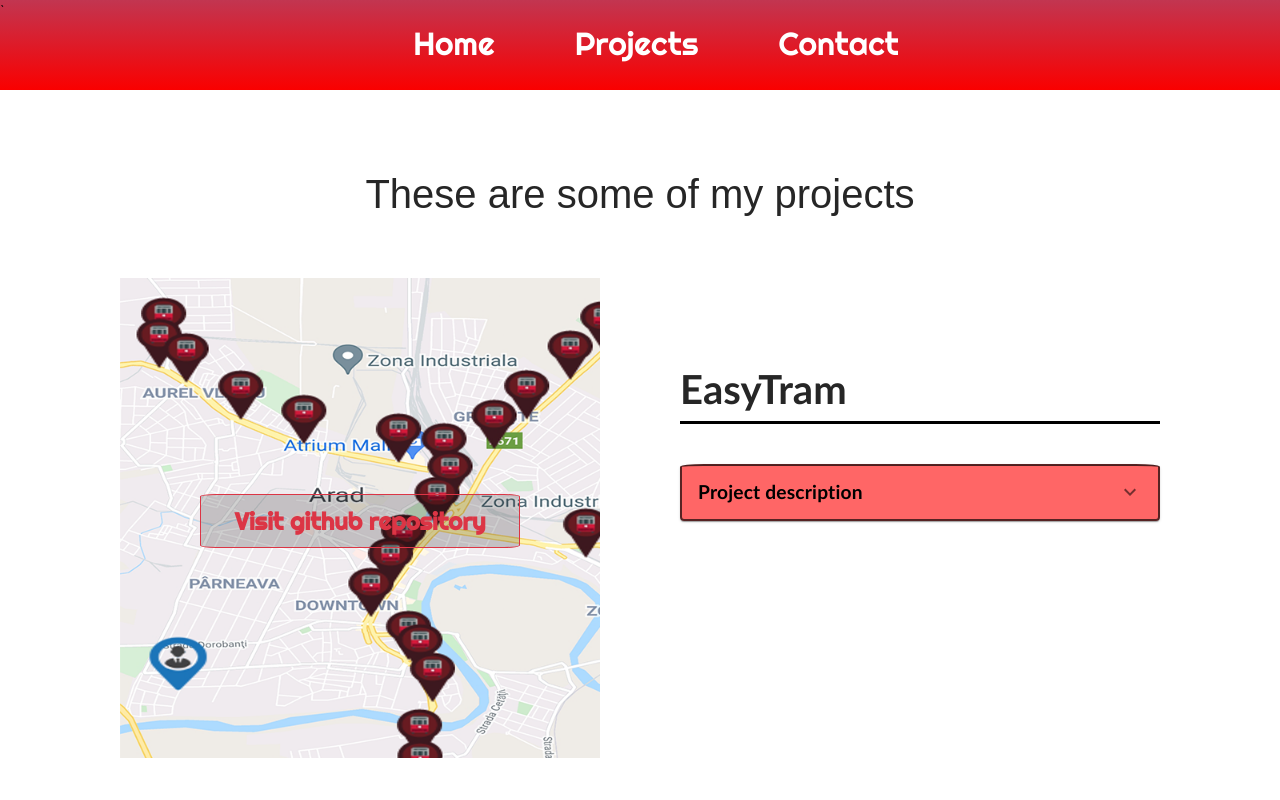
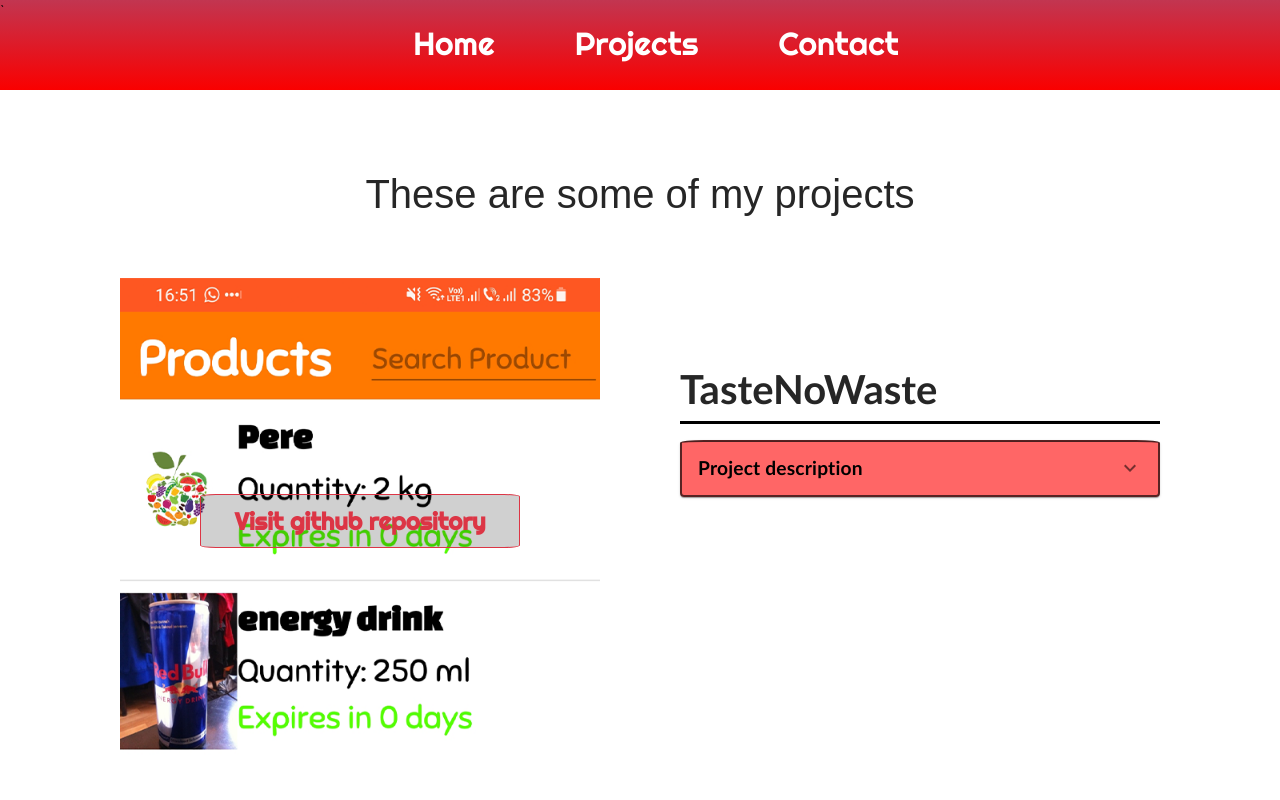
Before and after one commit to radufx/radumihaisirbu, a React (Create React App) app: page /projects in a window 1280 px wide. Shown: the top 800 px of the page. Built offline with nearby package versions, Linux system fonts and the light colour scheme; a web font is replaced by a local one.

Commit message:
Added TasteNoWaste project in projectList.

```diff
--- a/src/Components/ProjectList/projectElement.css
+++ b/src/Components/ProjectList/projectElement.css
@@ -82,6 +82,7 @@
 .projectTitle{
     font-size: 2.5rem;
     font-weight: bold;
+    margin-bottom: 2vh;
     font-family:'Trebuchet MS', 'Lucida Sans Unicode', 'Lucida Grande', 'Lucida Sans', Arial, sans-serif;
     border-bottom: 3px solid black;
 }
--- a/src/Components/ProjectList/projectList.js
+++ b/src/Components/ProjectList/projectList.js
@@ -1,6 +1,7 @@
 import React from "react";
 import ProjectElement from "./projectElement";
 
+import TasteNoWaste from "../../Images/TasteNoWaste.png";
 import EasyTram from "../../Images/EasyTram.png";
 import HealthNow from "../../Images/HealthNow.png";
 import ManageIT from "../../Images/ManageIT.png";
@@ -10,6 +11,11 @@ import radumihaisirbu from "../../Images/radumihaisirbu.png";
 import "./projectList.css";
 
 const projectDetailsList = [
+    {
+        imgSrc : TasteNoWaste,
+        desc: "TasteNoWaste is a native android application that allows users to scan barcodes and so manage all the purchased products. The project also provides a web interface with statistics for authorities in Timisoara.",
+        tech : "Technologies: Java, Firebase, React.js"
+    },
     {
         imgSrc : EasyTram,
         desc : "EasyTram is a native android application that displays information about the tram system in the city of Arad, Romania. It displays tram routes, locations of stations and schedule.",
@@ -42,39 +48,46 @@ function ProjectList (){
         <div className = "projectListDiv">
             <h1 className = "projectListTitle">These are some of my projects</h1>
             <ProjectElement
-                title="EasyTram"
-                link="https://github.com/radufx/EasyTram2"
+                title="TasteNoWaste"
+                link="https://github.com/radufx/TasteNoWaste"
                 image = {projectDetailsList[0].imgSrc}
                 description = {projectDetailsList[0].desc}
                 technologies = {projectDetailsList[0].tech}
             />
             <ProjectElement
-                title="HealthNow"
-                link="https://github.com/radufx/UniHack2020-HealthNow"
+                title="EasyTram"
+                link="https://github.com/radufx/EasyTram2"
                 image = {projectDetailsList[1].imgSrc}
                 description = {projectDetailsList[1].desc}
                 technologies = {projectDetailsList[1].tech}
             />
             <ProjectElement
-                title="Manage.IT"
-                link="https://github.com/Catalin-2002/manage.iT"
+                title="HealthNow"
+                link="https://github.com/radufx/UniHack2020-HealthNow"
                 image = {projectDetailsList[2].imgSrc}
                 description = {projectDetailsList[2].desc}
                 technologies = {projectDetailsList[2].tech}
             />
             <ProjectElement
-                title="TimisoaraNow"
-                link="https://github.com/Catalin-2002/spaceappschallenge2021"
+                title="Manage.IT"
+                link="https://github.com/Catalin-2002/manage.iT"
                 image = {projectDetailsList[3].imgSrc}
                 description = {projectDetailsList[3].desc}
                 technologies = {projectDetailsList[3].tech}
             />
             <ProjectElement
-                title="radumihaisirbu.ro"
-                link="https://github.com/radufx/radumihaisirbu.ro"
+                title="TimisoaraNow"
+                link="https://github.com/Catalin-2002/spaceappschallenge2021"
                 image = {projectDetailsList[4].imgSrc}
                 description = {projectDetailsList[4].desc}
                 technologies = {projectDetailsList[4].tech}
+            />
+            <ProjectElement
+                title="radumihaisirbu.ro"
+                link="https://github.com/radufx/radumihaisirbu.ro"
+                image = {projectDetailsList[5].imgSrc}
+                description = {projectDetailsList[5].desc}
+                technologies = {projectDetailsList[5].tech}
             />
         </div>
     )
```
Also changed, not shown: src/Images/TasteNoWaste.png (added).
